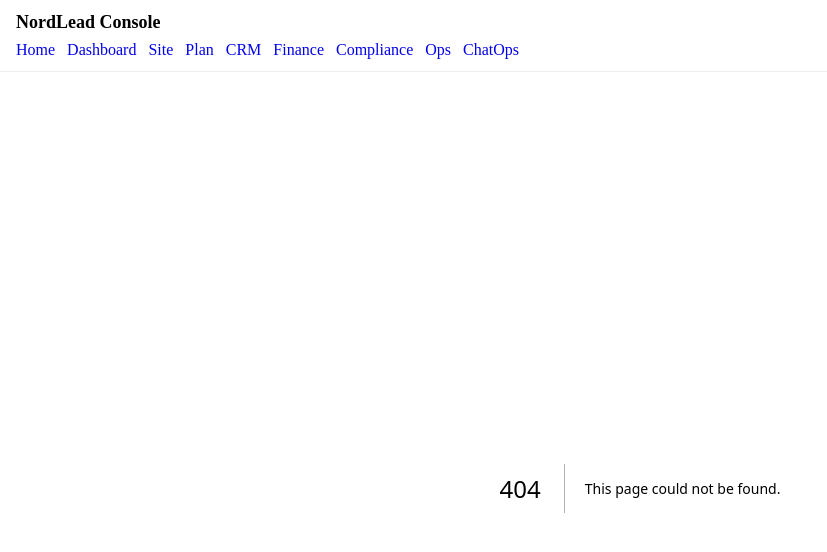
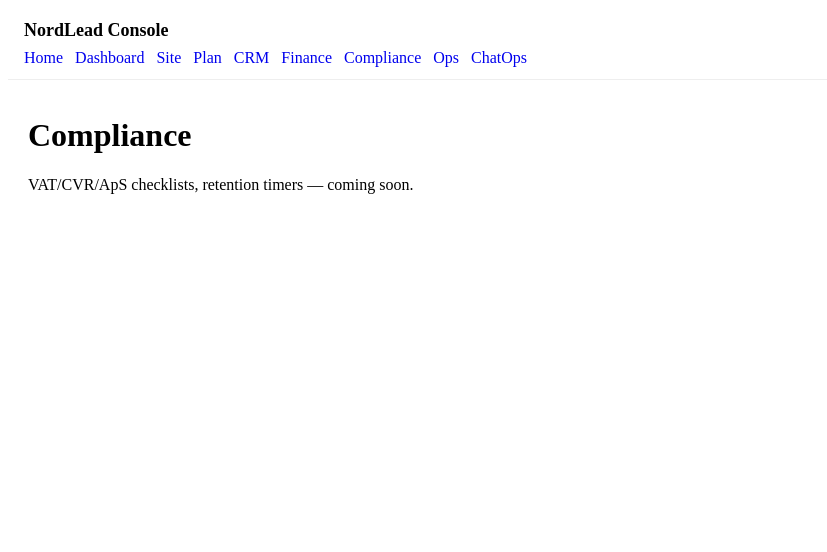
Before and after one commit to AndreasHartov/nordlead-console-nextjs, a Next.js app: page /compliance in a window 1280 px wide. Before the commit this address had no page. Shown: the top 552 px of the page, without its empty margins (0-827 px from the left). Built offline with nearby package versions, Linux system fonts and the light colour scheme.

Commit message:
scaffold: compliance page
scaffold: compliance page

```diff
--- /dev/null
+++ b/app/compliance/page.tsx
@@ -0,0 +1,8 @@
+export default function Page() {
+  return (
+    <div>
+      <h1>Compliance</h1>
+      <p>VAT/CVR/ApS checklists, retention timers — coming soon.</p>
+    </div>
+  );
+}
```
